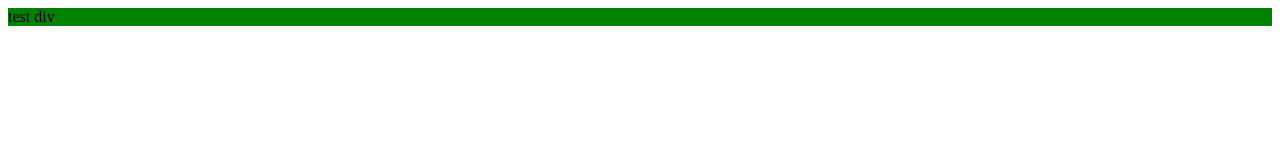
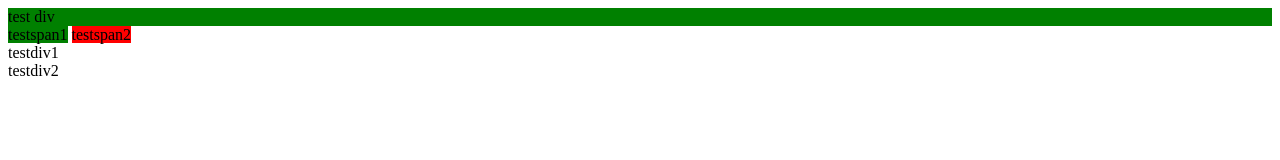
Before and after one commit to martin-glimakra/css20sept, a plain HTML site: page index.html in a window 1280 px wide. Drawn offline with Linux system fonts and the light colour scheme.

Commit message:
röd class

```diff
--- a/index.html
+++ b/index.html
@@ -11,5 +11,9 @@
     <!-- <h1>test h1</h1>
     <p>paragraf</p> -->
     <div class="testklass">test div</div>
+    <span class="testklass">testspan1</span>
+    <span class="fargrod">testspan2</span>
+    <div>testdiv1</div>
+    <div>testdiv2</div>
 </body>
 </html>
--- a/styles.css
+++ b/styles.css
@@ -1,3 +1,9 @@
 .testklass {
     background-color: green;
+    background-color: yellow;
+    background-color: green;
 }
+
+.fargrod {
+    background-color: red;
+}
```
